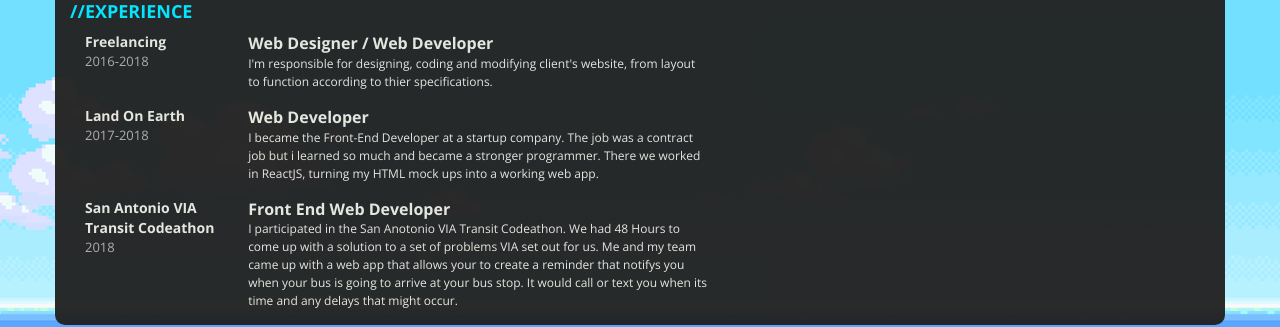
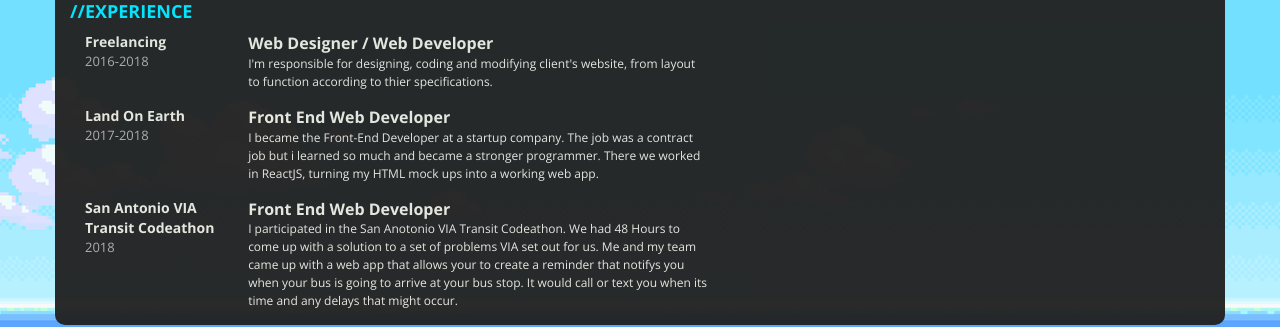
Before and after one commit to Btace13/PersonalSite, a Jekyll site: the page built from index.html, in a window 1280 px wide. Shown: the part 1249-1576 px from the top of the page. Built offline with Jekyll 4.4.1, drawn with Linux system fonts in a browser that asks for light colours.

Commit message:
typo fixed

```diff
--- a/_includes/experiences.html
+++ b/_includes/experiences.html
@@ -19,7 +19,7 @@
                 <div class="year">2017-2018</div>
               </div>
               <div class="col-xs-9">
-                <div class="profession">Web Developer</div>
+                <div class="profession">Front End Web Developer</div>
                 <div class="description">
                   I became the Front-End Developer at a startup company. The job was a contract job but i learned so much and became a stronger programmer. There we worked in ReactJS, turning my HTML mock ups into a working web app.
                 </div>
```
